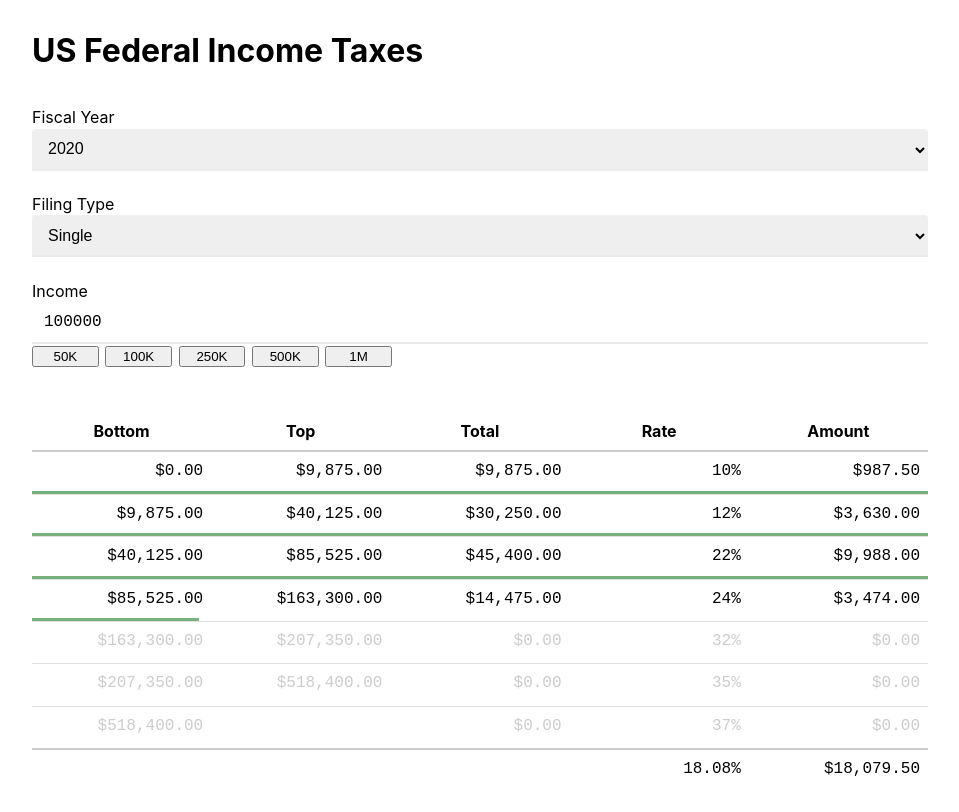
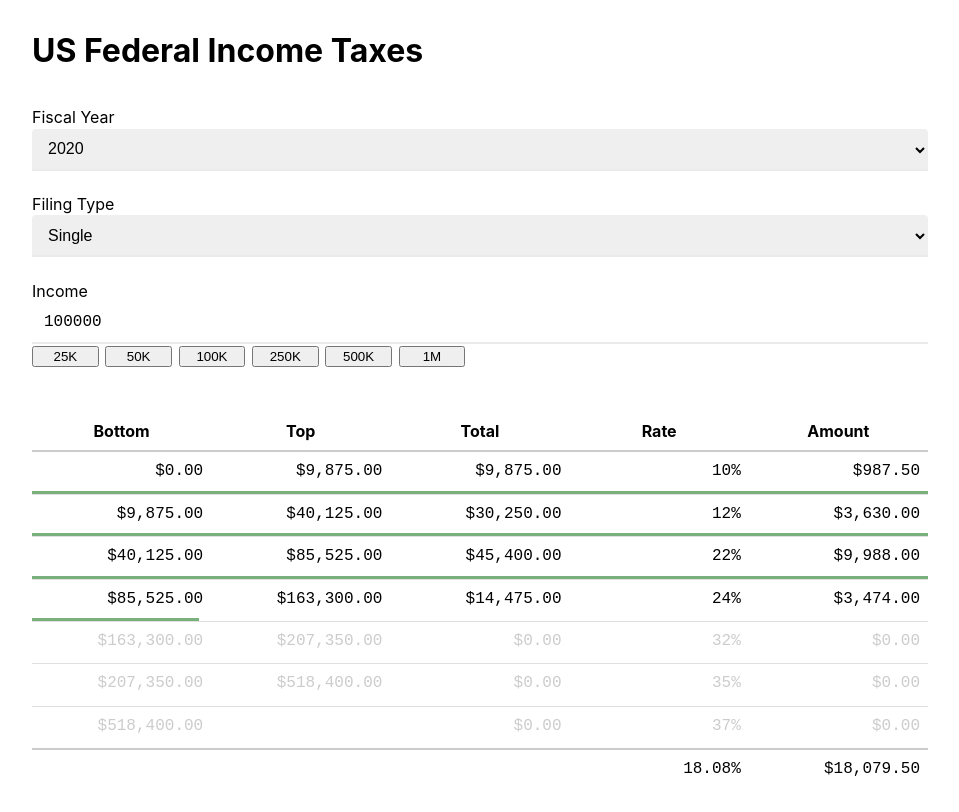
Before and after one commit to kddnewton/taxes, a React app: page / in a window 1280 px wide. Shown: the top 812 px of the page, without its empty margins (160-1119 px from the left). Built offline with nearby package versions, Linux system fonts and the light colour scheme; the HTML template or start-up script is replaced by a standard one.

Commit message:
Transitions and 25K button

```diff
--- a/src/Settings.tsx
+++ b/src/Settings.tsx
@@ -84,6 +84,7 @@ const Settings: React.FC<SettingsProps> = ({
         />
       </label>
       <div className="shortcuts">
+        <IncomeButton value={25000} onClick={onIncomeChange} />
         <IncomeButton value={50000} onClick={onIncomeChange} />
         <IncomeButton value={100000} onClick={onIncomeChange} />
         <IncomeButton value={250000} onClick={onIncomeChange} />
--- a/src/Table.tsx
+++ b/src/Table.tsx
@@ -54,7 +54,7 @@ type TableRowProps = {
 
 const TableRow: React.FC<TableRowProps> = ({ income, segment }) => (
   <>
-    <tr className={income < segment.minimum ? "bordered disabled" : "bordered"}>
+    <tr className={income <= segment.minimum ? "bordered disabled" : "bordered"}>
       <td>
         <Dollars amount={segment.minimum} />
       </td>
--- a/src/styles.css
+++ b/src/styles.css
@@ -75,6 +75,7 @@ body {
 .table tr.progress div {
   background-color: #79b17d;
   height: 3px;
+  transition: width 150ms;
 }
 
 .table tr.disabled {
```
